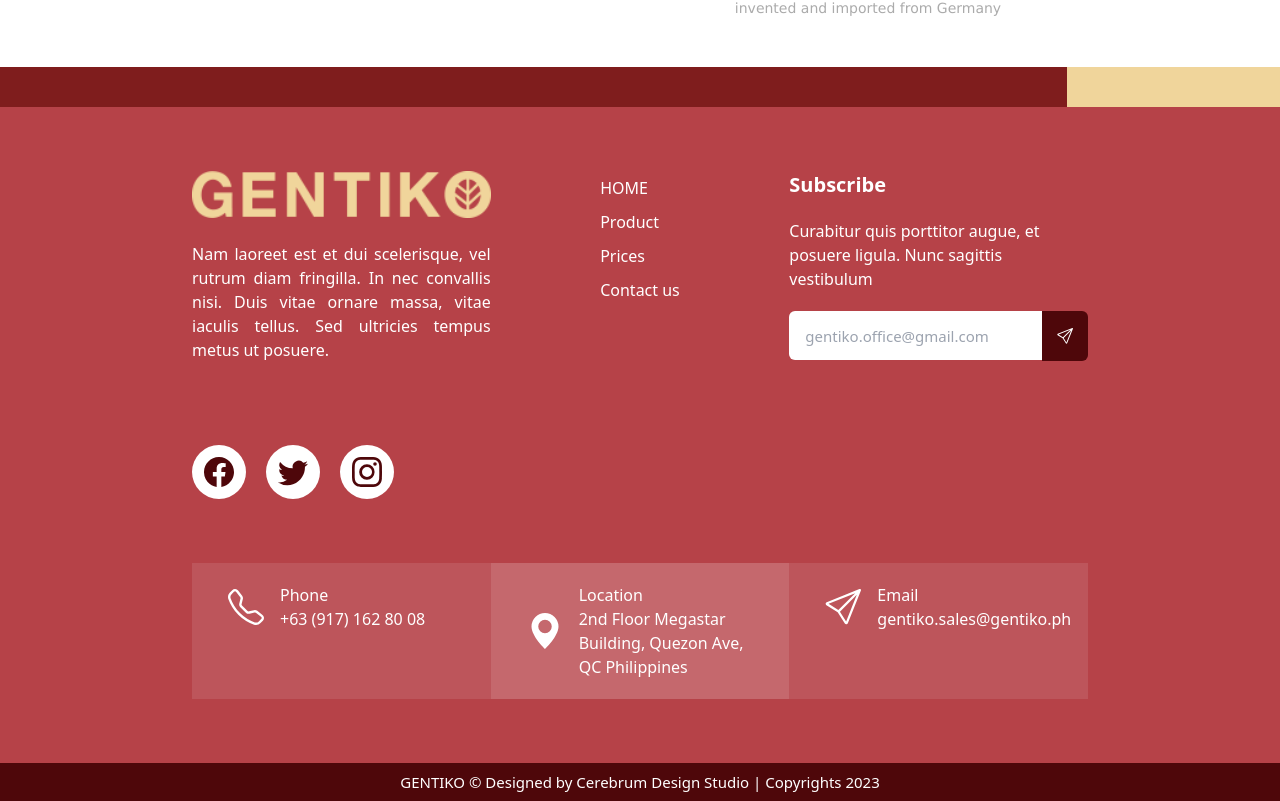
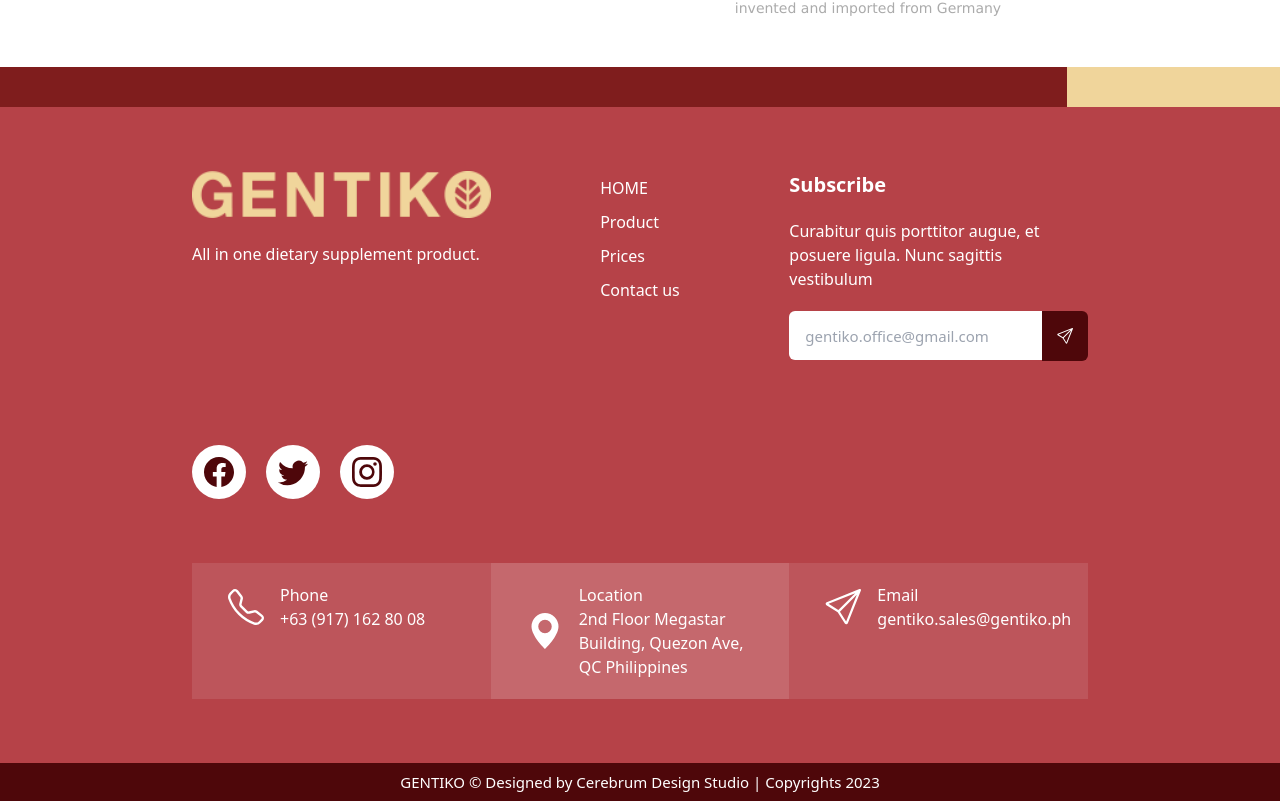
Before and after one commit to cerebrumgithub/gentiko, a Next.js app: page / in a window 1280 px wide. Shown: the part 5106-5907 px from the top of the page. Built offline with nearby package versions, Linux system fonts and the light colour scheme.

Commit message:
Update Footer.js

```diff
--- a/components/layouts/Footer.js
+++ b/components/layouts/Footer.js
@@ -16,7 +16,7 @@ const Footer = () => {
                     <div className="grid grid-cols-3 mid:gap-4">
                         <div className="md:col-span-1 col-start-1 col-end-4">
                             <Image src="/img/smLogo.png" alt="Logo" width={1000} height={1000}/><br/>
-                            <p className={`${footer.des}`}>Nam laoreet est et dui scelerisque, vel rutrum diam fringilla. In nec convallis nisi. Duis vitae ornare massa, vitae iaculis tellus. Sed ultricies tempus metus ut posuere.</p>
+                            <p className={`${footer.des}`}>All in one dietary supplement product.</p>
                         </div>
                         <div className="md:col-span-1 col-start-1 col-end-4 mx-auto md:text-start">
                             <ul className={`${footer.ul}`}>
```
